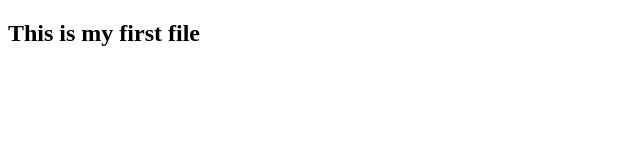
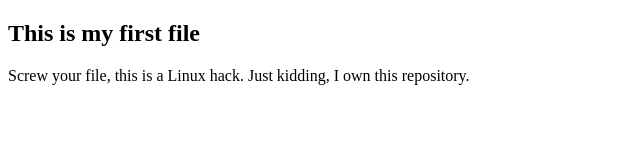
Before and after one commit to letsgitthis/ut-mws-letsgitthis-repo1, a plain HTML site: page index.html in a window 1280 px wide. Shown: the whole page, without its empty margins (0-640 px from the left). Drawn offline with Linux system fonts and the light colour scheme.

Commit message:
modified with Linux

```diff
--- a/index.html
+++ b/index.html
@@ -3,5 +3,6 @@
     <head><title>First file to git</title></head>
     <body>
         <h2>This is my first file</h2>
+        <p>Screw your file, this is a Linux hack. Just kidding, I own this repository.</p>
     </body>
 </html>
```
